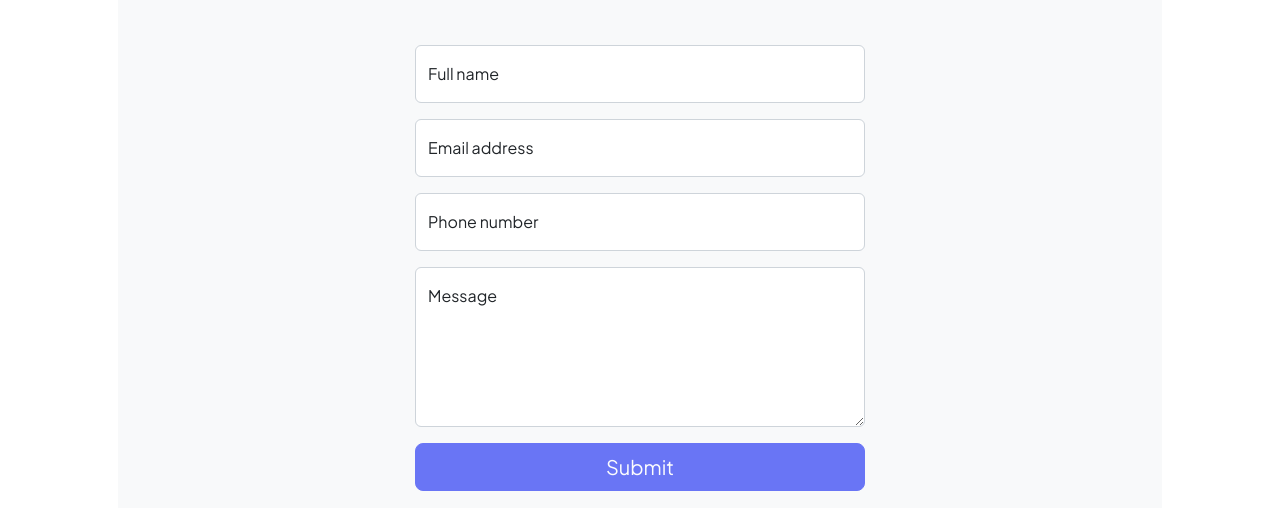
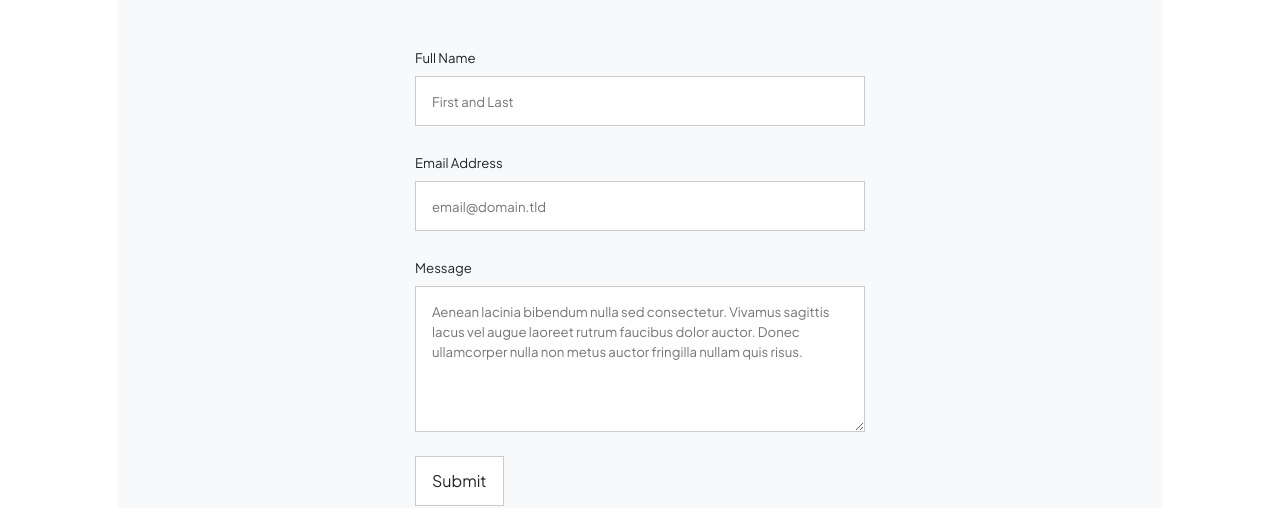
Before and after one commit to aryama-ray/myportfoliopage, a plain HTML site: page contact.html in a window 1280 px wide. Shown: the part 321-829 px from the top of the page. Drawn offline with nearby package versions, Linux system fonts and the light colour scheme.

Commit message:
Update contact.html

```diff
--- a/contact.html
+++ b/contact.html
@@ -46,59 +46,125 @@
                         </div>
                         <div class="row gx-5 justify-content-center">
                             <div class="col-lg-8 col-xl-6">
-                                <!-- * * * * * * * * * * * * * * *-->
-                                <!-- * * SB Forms Contact Form * *-->
-                                <!-- * * * * * * * * * * * * * * *-->
-                                <!-- This form is pre-integrated with SB Forms.-->
-                                <!-- To make this form functional, sign up at-->
-                                <!-- https://startbootstrap.com/solution/contact-forms-->
-                                <!-- to get an API token!-->
-                                <form id="contactForm" data-sb-form-api-token="API_TOKEN">
-                                    <!-- Name input-->
-                                    <div class="form-floating mb-3">
-                                        <input class="form-control" id="name" type="text" placeholder="Enter your name..." data-sb-validations="required" />
-                                        <label for="name">Full name</label>
-                                        <div class="invalid-feedback" data-sb-feedback="name:required">A name is required.</div>
-                                    </div>
-                                    <!-- Email address input-->
-                                    <div class="form-floating mb-3">
-                                        <input class="form-control" id="email" type="email" placeholder="name@example.com" data-sb-validations="required,email" />
-                                        <label for="email">Email address</label>
-                                        <div class="invalid-feedback" data-sb-feedback="email:required">An email is required.</div>
-                                        <div class="invalid-feedback" data-sb-feedback="email:email">Email is not valid.</div>
-                                    </div>
-                                    <!-- Phone number input-->
-                                    <div class="form-floating mb-3">
-                                        <input class="form-control" id="phone" type="tel" placeholder="(123) 456-7890" data-sb-validations="required" />
-                                        <label for="phone">Phone number</label>
-                                        <div class="invalid-feedback" data-sb-feedback="phone:required">A phone number is required.</div>
-                                    </div>
-                                    <!-- Message input-->
-                                    <div class="form-floating mb-3">
-                                        <textarea class="form-control" id="message" type="text" placeholder="Enter your message here..." style="height: 10rem" data-sb-validations="required"></textarea>
-                                        <label for="message">Message</label>
-                                        <div class="invalid-feedback" data-sb-feedback="message:required">A message is required.</div>
-                                    </div>
-                                    <!-- Submit success message-->
-                                    <!---->
-                                    <!-- This is what your users will see when the form-->
-                                    <!-- has successfully submitted-->
-                                    <div class="d-none" id="submitSuccessMessage">
-                                        <div class="text-center mb-3">
-                                            <div class="fw-bolder">Form submission successful!</div>
-                                            To activate this form, sign up at
-                                            <br />
-                                            <a href="https://startbootstrap.com/solution/contact-forms">https://startbootstrap.com/solution/contact-forms</a>
-                                        </div>
-                                    </div>
-                                    <!-- Submit error message-->
-                                    <!---->
-                                    <!-- This is what your users will see when there is-->
-                                    <!-- an error submitting the form-->
-                                    <div class="d-none" id="submitErrorMessage"><div class="text-center text-danger mb-3">Error sending message!</div></div>
-                                    <!-- Submit Button-->
-                                    <div class="d-grid"><button class="btn btn-primary btn-lg disabled" id="submitButton" type="submit">Submit</button></div>
-                                </form>
+                                <form id="fs-frm" name="simple-contact-form" accept-charset="utf-8" action="https://formspree.io/f/mvgpldvj" method="post">
+                                    <fieldset id="fs-frm-inputs">
+                                      <label for="full-name">Full Name</label>
+                                      <input type="text" name="name" id="full-name" placeholder="First and Last" required="">
+                                      <label for="email-address">Email Address</label>
+                                      <input type="email" name="_replyto" id="email-address" placeholder="email@domain.tld" required="">
+                                      <label for="message">Message</label>
+                                      <textarea rows="5" name="message" id="message" placeholder="Aenean lacinia bibendum nulla sed consectetur. Vivamus sagittis lacus vel augue laoreet rutrum faucibus dolor auctor. Donec ullamcorper nulla non metus auctor fringilla nullam quis risus." required=""></textarea>
+                                      <input type="hidden" name="_subject" id="email-subject" value="Contact Form Submission">
+                                    </fieldset>
+                                    <input type="submit" value="Submit">
+                                  </form><style>/* reset */
+                                  #fs-frm input,
+                                  #fs-frm select,
+                                  #fs-frm textarea,
+                                  #fs-frm fieldset,
+                                  #fs-frm optgroup,
+                                  #fs-frm label,
+                                  #fs-frm #card-element:disabled {
+                                    font-family: inherit;
+                                    font-size: 100%;
+                                    color: inherit;
+                                    border: none;
+                                    border-radius: 0;
+                                    display: block;
+                                    width: 100%;
+                                    padding: 0;
+                                    margin: 0;
+                                    -webkit-appearance: none;
+                                    -moz-appearance: none;
+                                  }
+                                  #fs-frm label,
+                                  #fs-frm legend,
+                                  #fs-frm ::placeholder {
+                                    font-size: .825rem;
+                                    margin-bottom: .5rem;
+                                    padding-top: .2rem;
+                                    display: flex;
+                                    align-items: baseline;
+                                  }
+
+                                  /* border, padding, margin, width */
+                                  #fs-frm input,
+                                  #fs-frm select,
+                                  #fs-frm textarea,
+                                  #fs-frm #card-element {
+                                    border: 1px solid rgba(0,0,0,0.2);
+                                    background-color: rgba(255,255,255,0.9);
+                                    padding: .75em 1rem;
+                                    margin-bottom: 1.5rem;
+                                  }
+                                  #fs-frm input:focus,
+                                  #fs-frm select:focus,
+                                  #fs-frm textarea:focus {
+                                    background-color: white;
+                                    outline-style: solid;
+                                    outline-width: thin;
+                                    outline-color: gray;
+                                    outline-offset: -1px;
+                                  }
+                                  #fs-frm [type="text"],
+                                  #fs-frm [type="email"] {
+                                    width: 100%;
+                                  }
+                                  #fs-frm [type="button"],
+                                  #fs-frm [type="submit"],
+                                  #fs-frm [type="reset"] {
+                                    width: auto;
+                                    cursor: pointer;
+                                    -webkit-appearance: button;
+                                    -moz-appearance: button;
+                                    appearance: button;
+                                  }
+                                  #fs-frm [type="button"]:focus,
+                                  #fs-frm [type="submit"]:focus,
+                                  #fs-frm [type="reset"]:focus {
+                                    outline: none;
+                                  }
+                                  #fs-frm [type="submit"],
+                                  #fs-frm [type="reset"] {
+                                    margin-bottom: 0;
+                                  }
+                                  #fs-frm select {
+                                    text-transform: none;
+                                  }
+
+                                  #fs-frm [type="checkbox"] {
+                                    -webkit-appearance: checkbox;
+                                    -moz-appearance: checkbox;
+                                    appearance: checkbox;
+                                    display: inline-block;
+                                    width: auto;
+                                    margin: 0 .5em 0 0 !important;
+                                  }
+
+                                  #fs-frm [type="radio"] {
+                                    -webkit-appearance: radio;
+                                    -moz-appearance: radio;
+                                    appearance: radio;
+                                  }
+
+                                  /* address, locale */
+                                  #fs-frm fieldset.locale input[name="city"],
+                                  #fs-frm fieldset.locale select[name="state"],
+                                  #fs-frm fieldset.locale input[name="postal-code"] {
+                                    display: inline;
+                                  }
+                                  #fs-frm fieldset.locale input[name="city"] {
+                                    width: 52%;
+                                  }
+                                  #fs-frm fieldset.locale select[name="state"],
+                                  #fs-frm fieldset.locale input[name="postal-code"] {
+                                    width: 20%;
+                                  }
+                                  #fs-frm fieldset.locale input[name="city"],
+                                  #fs-frm fieldset.locale select[name="state"] {
+                                    margin-right: 3%;
+                                  }
+                                  </style>
                             </div>
                         </div>
                     </div>
@@ -109,13 +175,9 @@
         <footer class="bg-white py-4 mt-auto">
             <div class="container px-5">
                 <div class="row align-items-center justify-content-between flex-column flex-sm-row">
-                    <div class="col-auto"><div class="small m-0">Copyright &copy; Your Website 2023</div></div>
+                    <div class="col-auto"><div class="small m-0">Copyright &copy; aryama-ray 2024</div></div>
                     <div class="col-auto">
-                        <a class="small" href="#!">Privacy</a>
-                        <span class="mx-1">&middot;</span>
-                        <a class="small" href="#!">Terms</a>
-                        <span class="mx-1">&middot;</span>
-                        <a class="small" href="#!">Contact</a>
+                        <a class="small" href="ray.aryama@gmail.com">Contact</a>
                     </div>
                 </div>
             </div>
```
